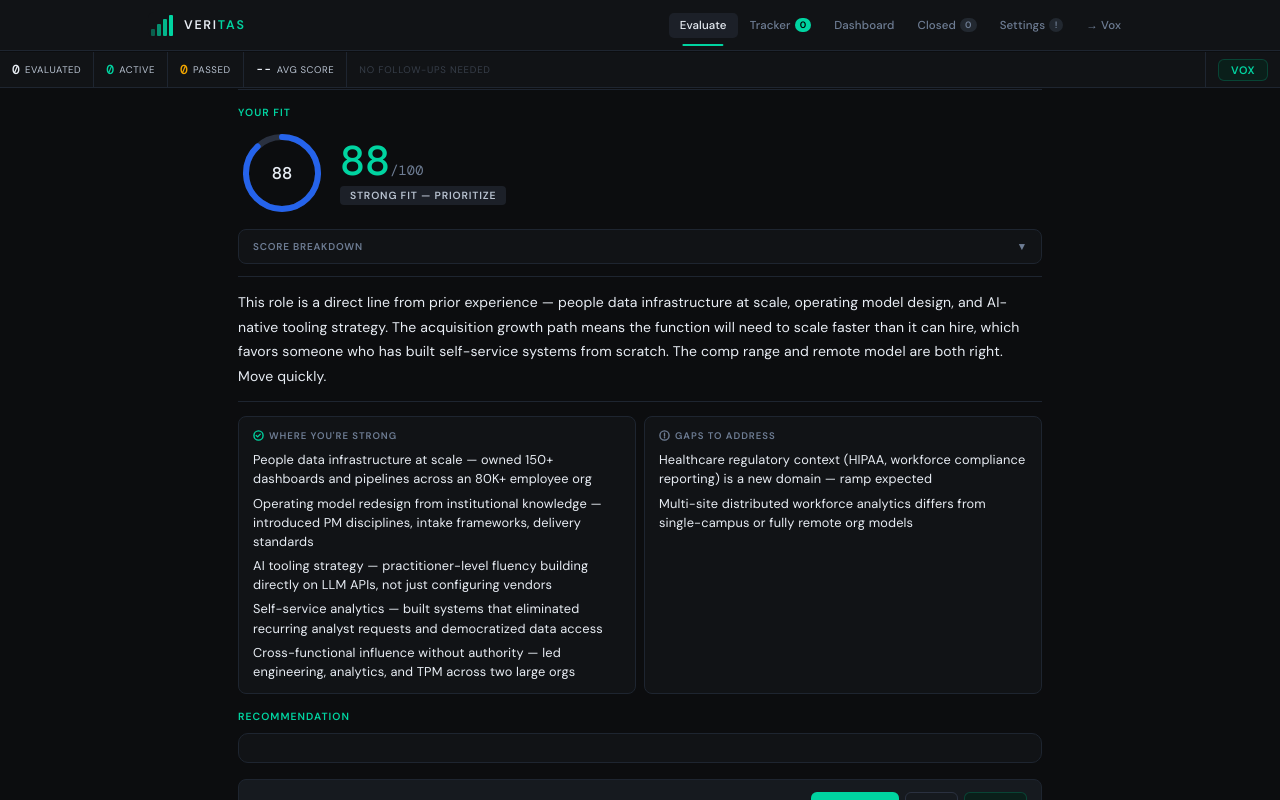
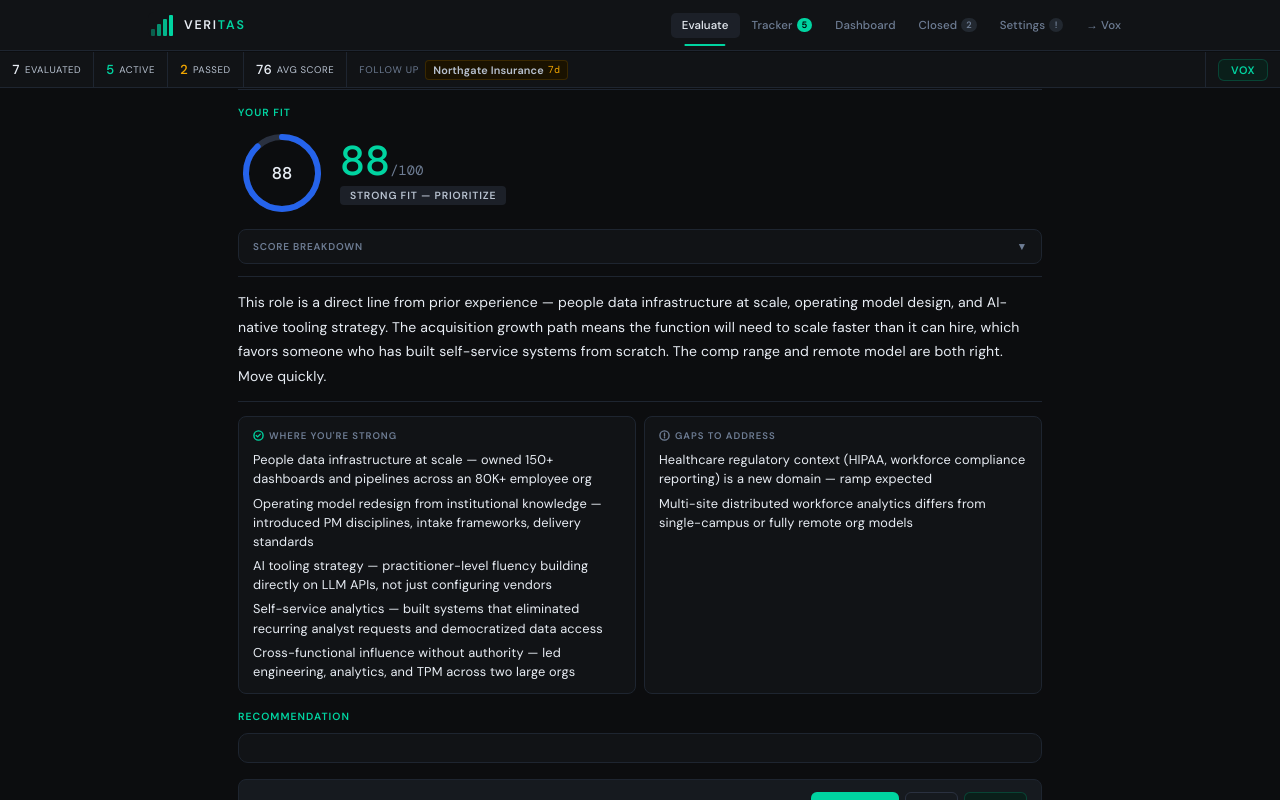
Before and after one commit to itworkssly/veritas, a plain HTML site: page index.html in a window 1280 px wide. Both pictures are taken after a click on the button "▶ Demo". Shown: the part 588-1388 px from the top of the page. Drawn offline with nearby package versions, Linux system fonts and the light colour scheme.

Commit message:
Demo mode: seed tracker, dashboard, and closed tabs with sample pipeline

```diff
--- a/index.html
+++ b/index.html
@@ -2121,6 +2121,16 @@ document.addEventListener('mouseout', function(e) {
 });
 
 // ── DEMO MODE ──────────────────────────────────────────────────────────────
+var DEMO_APPS = [
+  {id:'demo-1',company:'Skyline Health',role:'Head of People Analytics & Workforce Intelligence',stage:'hm-screen',status:'active',score:'88',comp:'$240,000 – $280,000',source:'linkedin',referral:'',recruiter:'Jamie Osei',dateApplied:'2026-05-20',lastContact:'2026-06-02',workModel:'remote',roleType:'People Manager',level:'VP',notes:'Strong call with recruiter. HM screen scheduled.',resumeVersion:'general',coverLetter:'yes',feedbackTags:[]},
+  {id:'demo-2',company:'Fathom Analytics',role:'Director, TA Operations & AI Enablement',stage:'interview',status:'active',score:'81',comp:'$230,000 – $255,000',source:'referral',referral:'Dana Park',recruiter:'Chris Navarro',dateApplied:'2026-05-12',lastContact:'2026-05-30',workModel:'remote',roleType:'People Manager',level:'Director',notes:'Panel interview week of June 9. Strong referral from Dana.',resumeVersion:'general',coverLetter:'yes',feedbackTags:[]},
+  {id:'demo-3',company:'Northgate Insurance',role:'VP, Workforce Intelligence',stage:'screen',status:'active',score:'74',comp:'$210,000 – $235,000',source:'linkedin',referral:'',recruiter:'Priya Mehta',dateApplied:'2026-05-28',lastContact:'2026-05-28',workModel:'hybrid',roleType:'People Manager',level:'VP',notes:'Recruiter screen scheduled for June 6.',resumeVersion:'general',coverLetter:'none',feedbackTags:[]},
+  {id:'demo-4',company:'Cascade Robotics',role:'Senior PM, People Data Products',stage:'applied',status:'active',score:'77',comp:'$220,000 – $250,000',source:'direct',referral:'',recruiter:'',dateApplied:'2026-06-01',lastContact:'2026-06-01',workModel:'remote',roleType:'IC',level:'L7',notes:'Applied direct. No response yet.',resumeVersion:'general',coverLetter:'yes',feedbackTags:[]},
+  {id:'demo-5',company:'Meridian Bank',role:'Head of HR Analytics',stage:'applied',status:'active',score:'69',comp:'$195,000 – $220,000',source:'job-board',referral:'',recruiter:'',dateApplied:'2026-05-31',lastContact:'2026-05-31',workModel:'hybrid',roleType:'People Manager',level:'Director',notes:'Below comp floor but interesting scope. Monitoring.',resumeVersion:'general',coverLetter:'none',feedbackTags:[]},
+  {id:'demo-6',company:'Crestline Financial',role:'VP, Revenue Operations & GTM Analytics',stage:'rejected',status:'closed',score:'61',comp:'$185,000 – $215,000',source:'linkedin',referral:'',recruiter:'Tom Ricci',dateApplied:'2026-04-15',lastContact:'2026-05-01',workModel:'hybrid',roleType:'People Manager',level:'VP',outcome:'rejected',furthestStage:'screen',notes:'Domain mismatch — CRM/RevOps not a fit.',resumeVersion:'general',coverLetter:'none',feedbackTags:['domain-mismatch','comp-below-floor']},
+  {id:'demo-7',company:'Luminary Health',role:'Director, People Analytics',stage:'rejected',status:'closed',score:'79',comp:'$215,000 – $240,000',source:'referral',referral:'Alex Kim',recruiter:'Sarah Diaz',dateApplied:'2026-04-22',lastContact:'2026-05-10',workModel:'remote',roleType:'People Manager',level:'Director',outcome:'rejected',furthestStage:'hm-screen',notes:'Went with internal candidate.',resumeVersion:'general',coverLetter:'yes',feedbackTags:['internal-candidate','strong-interview']}
+];
+
 var DEMO_DATA = {
   company: "Skyline Health",
   role: "Head of People Analytics & Workforce Intelligence",
@@ -2172,22 +2182,28 @@ function runDemo() {
   demoBtn.disabled = true;
 
   setTimeout(function() {
+    // Seed eval tab
     lastEvalJD = DEMO_JD;
     lastEvalCo = DEMO_DATA.company;
     lastEvalRole = DEMO_DATA.role;
     lastEvalData = DEMO_DATA;
     lastEvalATS = 'ashby';
     lastEvalURL = '';
-
     renderDossierShell(DEMO_DATA);
 
-    // Show a demo banner above the result
+    // Seed tracker, dashboard, closed — only if no real data exists
+    if (apps.length === 0) {
+      apps = DEMO_APPS.slice();
+      refresh();
+    }
+
+    // Demo banner above eval result
     var banner = document.getElementById('demoBanner');
     if (!banner) {
       banner = document.createElement('div');
       banner.id = 'demoBanner';
       banner.style.cssText = 'background:var(--green-dim);border:1px solid var(--aborder);border-radius:8px;padding:9px 14px;font-size:0.74rem;color:var(--green);margin-bottom:12px;display:flex;align-items:center;gap:8px;';
-      banner.innerHTML = '<span style="font-size:1rem">▶</span><span><strong>Demo mode</strong> — sample role loaded. No API key required. <a href="https://github.com/itworkssly/veritas" target="_blank" style="color:var(--green);text-decoration:underline;margin-left:6px;">View on GitHub →</a></span>';
+      banner.innerHTML = '<span style="font-size:1rem">▶</span><span><strong>Demo mode</strong> — sample pipeline loaded across all tabs. No API key required. <a href="https://github.com/itworkssly/veritas" target="_blank" style="color:var(--green);text-decoration:underline;margin-left:6px;">View on GitHub →</a></span>';
       if (out.parentNode) out.parentNode.insertBefore(banner, out);
     }
 
```
